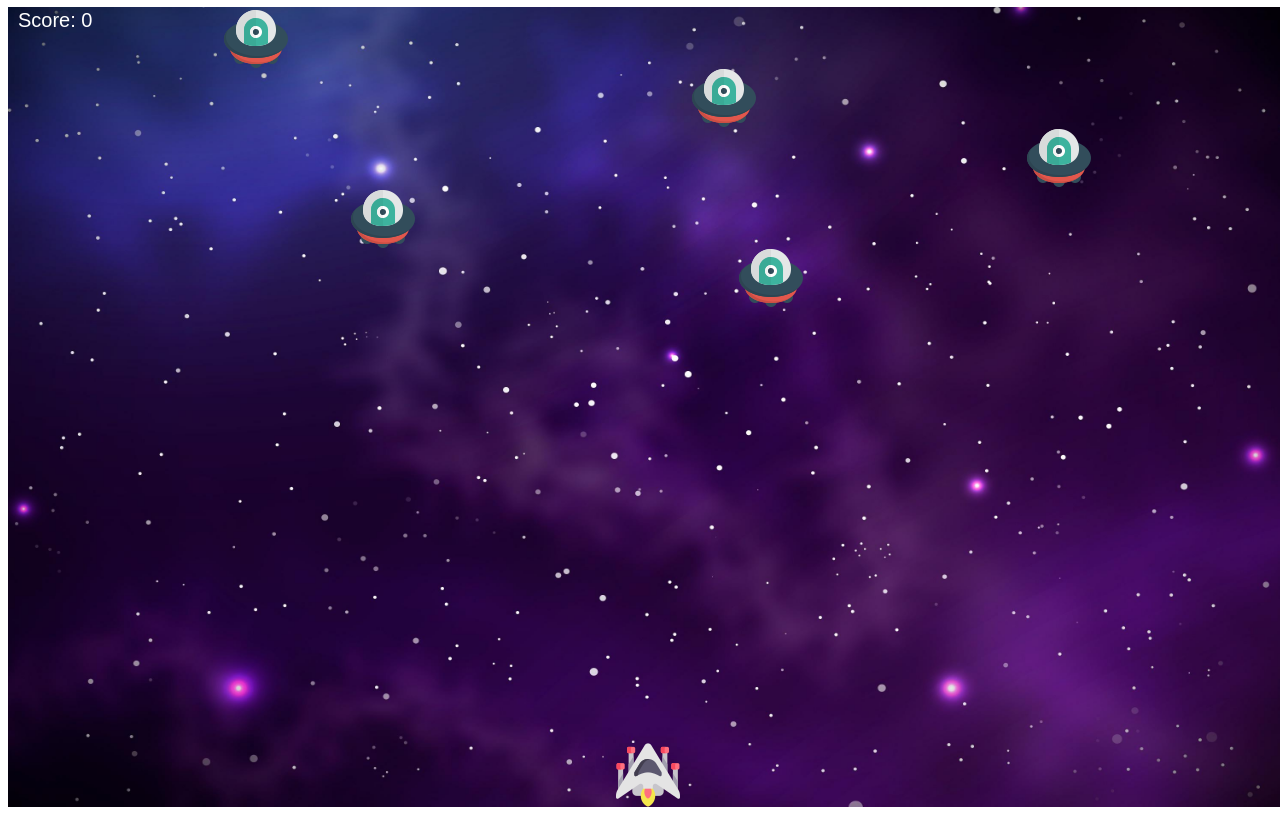
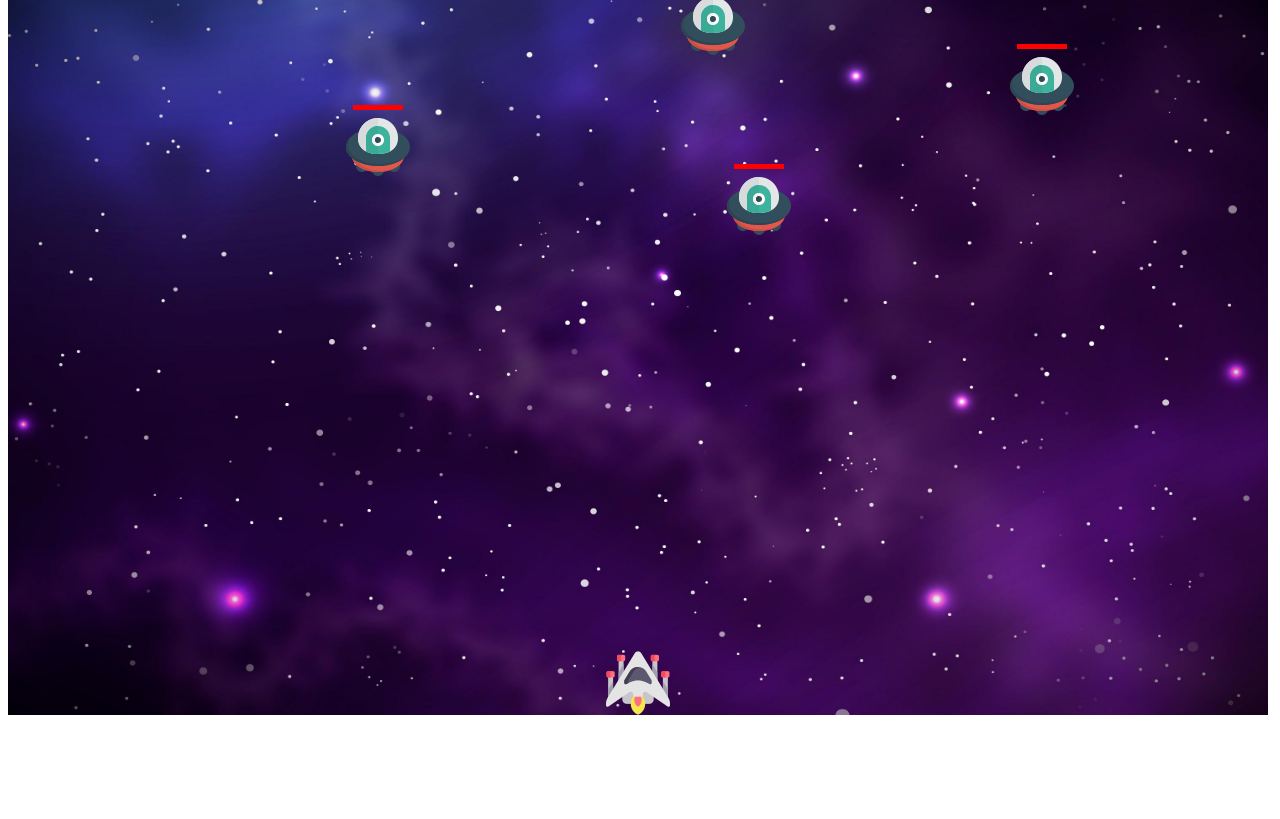
Before and after one commit to hojun313/glatic_shooter, a plain HTML site: page index.html in a window 1280 px wide. Shown: the part 73-892 px from the top of the page. After the commit the page ends 800 px from the top, so only its background shows below. Drawn offline with Linux system fonts and the light colour scheme.

Commit message:
적 체력, colision 데미지 구현

```diff
--- a/index.html
+++ b/index.html
@@ -7,9 +7,6 @@
     <title>Document</title>
 </head>
 <body>
-    <h1>My First Web Page</h1>
-
-
     <script src="main.js"></script>
 </body>
 </html>
--- a/main.js
+++ b/main.js
@@ -2,13 +2,14 @@ let canvas;
 let ctx;
 canvas = document.createElement('canvas');
 ctx = canvas.getContext('2d');
-canvas.width = window.innerWidth;
-canvas.height = window.innerHeight;
+canvas.width = window.innerWidth - 20;
+canvas.height = window.innerHeight - 20;
 document.body.appendChild(canvas);
 
 let backgroundImage,spaceshipImage,enemyImage,bulletImage,gameOverImage;
 let gameover = false;
 let score = 0;
+let money = 0;
 
 let spaceshipX = canvas.width/2 - 32;
 let spaceshipY = canvas.height - 64;
@@ -23,9 +24,13 @@ function Bullet(){
     this.checkCollision = function(){
         for (let i = 0; i < enemies.length; i++) {
             if (this.x+23 > enemies[i].x && this.x+11 < enemies[i].x + 64 && this.y > enemies[i].y && this.y < enemies[i].y + 64) {
-                enemies.splice(i,1);
+                enemies[i].hp -= 50;
                 bullets.splice(bullets.indexOf(this),1);
-                score += 10;
+                if (enemies[i].hp <= 0) {
+                    enemies.splice(i,1);
+                    score += 10;
+                    money += 1;
+                }
             }
         }
     }
@@ -44,6 +49,7 @@ function Enemy(){
     this.x = 0;
     this.y = 0;
     this.speed = 1;
+    this.hp = 100;
     this.init = function(){
         this.x = generateRandomValue(0,canvas.width - 64);
         this.y = 0;
@@ -133,6 +139,9 @@ function render(){
     }
     for (let i = 0; i < enemies.length; i++) {
         ctx.drawImage(enemyImage,enemies[i].x,enemies[i].y);
+        ctx.fillRect(enemies[i].x+7,enemies[i].y-10,50,5);
+        ctx.fillStyle = 'red';
+        ctx.fillRect(enemies[i].x+7,enemies[i].y-10,50*(enemies[i].hp/100),5);
         if (enemies[i].y > canvas.height-64) {
             gameover = true;
             ctx.drawImage(gameOverImage,canvas.width/2 - 190, canvas.height/2 - 190, 380, 380);
```
